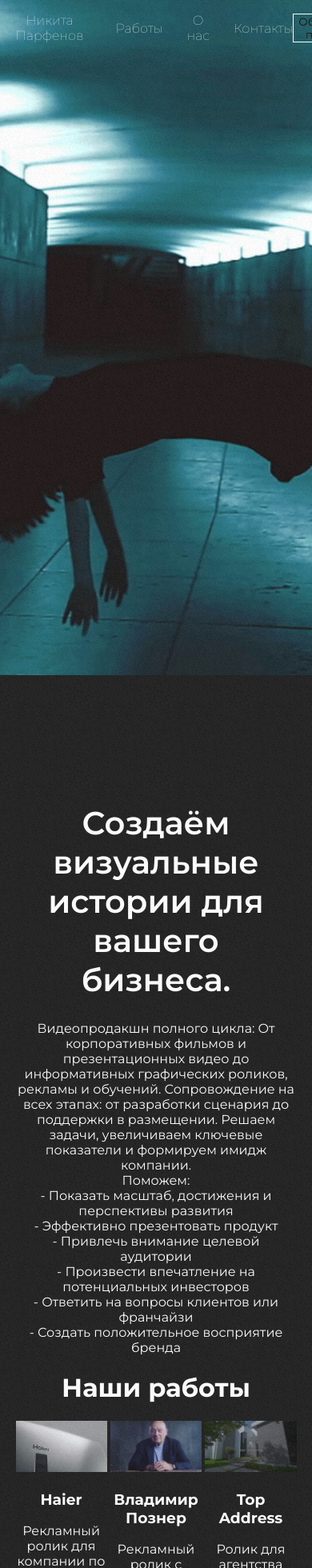
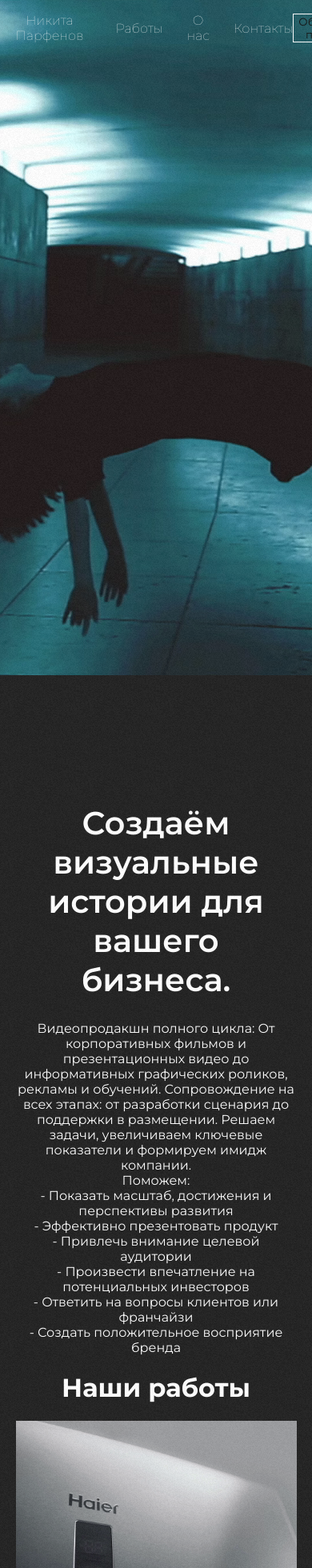
Before and after one commit to Sverkhchelovek92/Filament-Web, a React (Create React App) app: page / in a window 390 px wide. Shown: the top 1960 px of the page at 80% size. Built offline with nearby package versions, Linux system fonts and the light colour scheme.

Commit message:
adaptive

```diff
--- a/src/App.css
+++ b/src/App.css
@@ -83,6 +83,18 @@ body {
   cursor: pointer;
 }
 
+@media (max-width: 1024px) {
+  .video-card {
+    width: 48.5%;
+  }
+}
+
+@media (max-width: 600px) {
+  .video-card {
+    width: 100%;
+  }
+}
+
 .video-thumbnail {
   overflow: hidden;
   aspect-ratio: 16 / 9;
```
